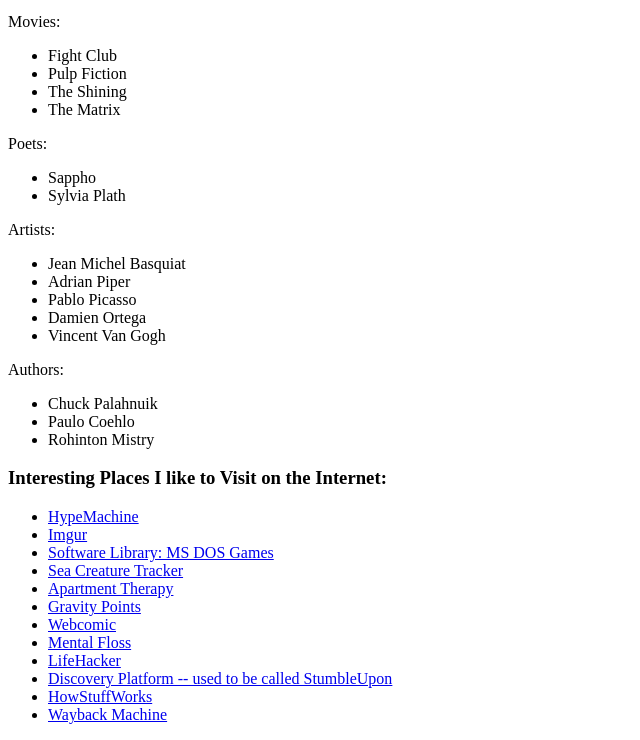
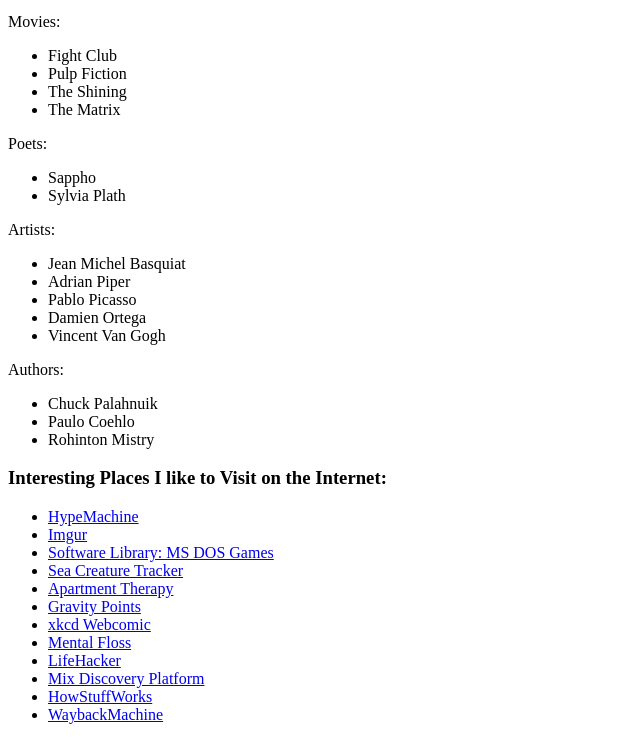
Before and after one commit to victoriaWindle/Homework-1-Git-and-GitHub, a plain HTML site: page about_alex_harris.html in a window 1280 px wide. Shown: the part 1172-1912 px from the top of the page, without its empty margins (0-640 px from the left). Drawn offline with Linux system fonts and the light colour scheme.

Commit message:
Update About Me

```diff
--- a/about_alex_harris.html
+++ b/about_alex_harris.html
@@ -62,12 +62,12 @@
 		<li><a href="https://www.ocearch.org/tracker/?list">Sea Creature Tracker</a></li>
 		<li><a href="https://www.apartmenttherapy.com/">Apartment Therapy</a></li>
 		<li><a href="https://codepen.io/akm2/full/rHIsa">Gravity Points</a></li>
-		<li><a href="https://xkcd.com/">Webcomic</a></li>
+		<li><a href="https://xkcd.com/">xkcd Webcomic</a></li>
 		<li><a href="https://www.mentalfloss.com/">Mental Floss</a></li>
 		<li><a href="https://lifehacker.com/">LifeHacker</a></li>
-		<li><a href="https://mix.com/">Discovery Platform -- used to be called StumbleUpon</a></li>
+		<li><a href="https://mix.com/">Mix Discovery Platform</a></li>
 		<li><a href="https://www.howstuffworks.com/">HowStuffWorks</a></li>
-		<li><a href="https://archive.org/web/">Wayback Machine</a></li>
+		<li><a href="https://archive.org/web/">WaybackMachine</a></li>
 
 	</body>
 </html>
```
